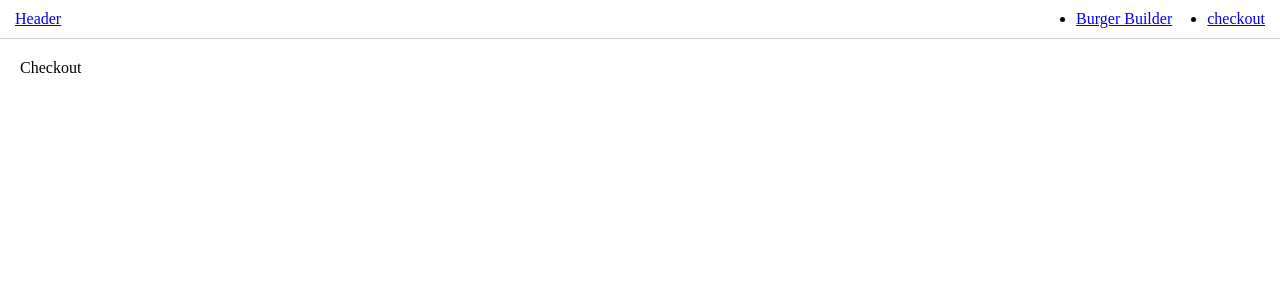
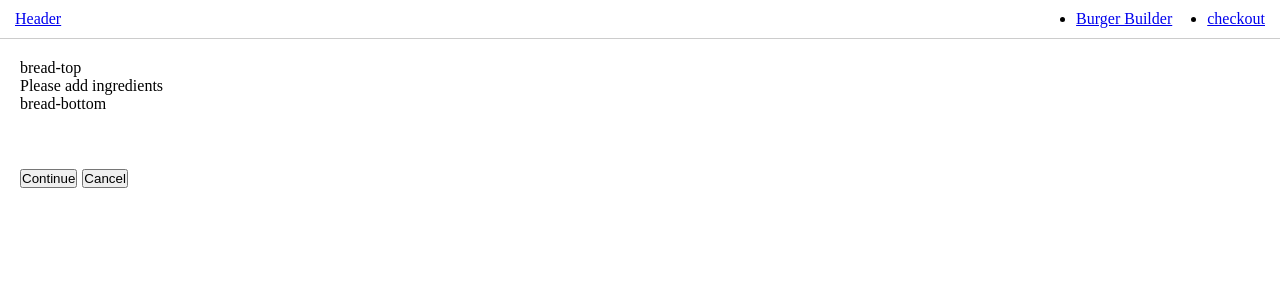
Before and after one commit to dhananjaym11/react-burger-new, a React (Create React App) app: page /checkout in a window 1280 px wide. Shown: the top 300 px of the page. Built offline with nearby package versions, Linux system fonts and the light colour scheme.

Commit message:
Added checkout page code

```diff
--- a/src/components/Burger/Burger.js
+++ b/src/components/Burger/Burger.js
@@ -13,7 +13,7 @@ const Burger = (props) => {
         ingredientsUI = 'Please add ingredients'
     }
     return (
-        <div style={{ height: 100, overflow: 'auto' }}>
+        <div style={{ height: 110, overflow: 'auto' }}>
             <BurgerIngredient type='bread-top' />
             {ingredientsUI}
             <BurgerIngredient type='bread-bottom' />
--- /dev/null
+++ b/src/components/Order/CheckoutSummary/CheckoutSummary.js
@@ -0,0 +1,17 @@
+import React from 'react';
+
+import Burger from '../../Burger/Burger';
+
+const CheckoutSummary = (props) => (
+    <div>
+        <Burger
+            ingredients={props.ingredients}
+        />
+        <div className="buttons">
+            <button onClick={props.checkoutContinue}>Continue</button>
+            <button onClick={props.checkoutCancelled}>Cancel</button>
+        </div>
+    </div>
+)
+
+export default CheckoutSummary;
--- a/src/containers/BurgerBuilder/BurgerBuilder.js
+++ b/src/containers/BurgerBuilder/BurgerBuilder.js
@@ -12,7 +12,6 @@ class BurgerBuilder extends React.Component {
         ingredients: null,
         totalPrice: 4,
         showModal: false,
-        showSpinner: false,
         errorMsg: null
     }
 
@@ -47,32 +46,15 @@ class BurgerBuilder extends React.Component {
     }
 
     purchaseHandler = () => {
-        this.setState({
-            showModal: false,
-            showSpinner: true
+        let param = '';
+        param += `price=${this.state.totalPrice}`;
+        Object.keys(this.state.ingredients).forEach(ing => {
+            param += `&${ing}=${this.state.ingredients[ing]}`
         })
-        const data = {
-            ingredients: this.state.ingredients,
-            price: this.state.totalPrice
-        }
-        fetch('https://react-burger-new-cf0b5.firebaseio.com/orders.json', {
-            method: 'POST',
-            headers: {
-                'Content-Type': 'application/json;charset=utf-8'
-            },
-            body: JSON.stringify(data)
-        }).then(response => response.json())
-            .then(result => {
-                this.setState({
-                    showSpinner: false
-                })
-            })
-            .catch(error => {
-                this.setState({
-                    showSpinner: false,
-                    errorMsg: error
-                })
-            });
+        this.props.history.push({
+            pathname: '/checkout',
+            search: param
+        });
     }
 
     render() {
@@ -108,7 +90,6 @@ class BurgerBuilder extends React.Component {
                             purchaseHandler={this.purchaseHandler}
                             toggleModal={this.toggleModal} />
                     </Modal>
-                    <Spinner isShow={this.state.showSpinner} />
                 </> :
                     <Spinner isShow={true} />
                 }
--- a/src/containers/Checkout/Checkout.js
+++ b/src/containers/Checkout/Checkout.js
@@ -1,8 +1,60 @@
 import React from 'react';
+import { Route } from 'react-router-dom';
+
+import CheckoutSummary from '../../components/Order/CheckoutSummary/CheckoutSummary';
+import ContactData from './ContactData/ContactData';
 
 class Checkout extends React.Component {
+    state = {
+        ingredients: {},
+        totalPrice: 4
+    }
+
+    componentDidMount() {
+        const paramStr = this.props.location.search;
+        let totalPrice = 4;
+        if (paramStr) {
+            const paramArr = paramStr.slice(1).split('&');
+            const ing = {};
+            paramArr.forEach(s => {
+                const k = s.split('=');
+                if (k[0] === 'price') {
+                    totalPrice = k[1];
+                } else {
+                    ing[k[0]] = parseInt(k[1]);
+                }
+            });
+            this.setState({
+                ingredients: ing,
+                totalPrice: totalPrice
+            });
+        }
+    }
+
+    checkoutCancelled = () => {
+        this.props.history.push('/')
+    }
+
+    checkoutContinue = () => {
+        this.props.history.push('/checkout/contact-data')
+    }
+
     render() {
-        return (<div>Checkout</div>)
+        return (
+            <div>
+                <CheckoutSummary
+                    ingredients={this.state.ingredients}
+                    checkoutCancelled={this.checkoutCancelled}
+                    checkoutContinue={this.checkoutContinue} />
+
+                <Route
+                    path={this.props.match.path + '/contact-data'}
+                    render={() => (<ContactData
+                        ingredients={this.state.ingredients}
+                        totalPrice={this.state.totalPrice}
+                    />)} />
+            </div>
+        )
     }
 }
 
--- /dev/null
+++ b/src/containers/Checkout/ContactData/ContactData.js
@@ -0,0 +1,73 @@
+import React from 'react';
+
+import Spinner from '../../../components/UI/Spinner/Spinner';
+
+class ContactData extends React.Component {
+    state = {
+        name: '',
+        email: '',
+        address: {
+            street: '',
+            code: ''
+        },
+        showSpinner: false
+    }
+
+    sumbitHandler = () => {
+        console.log(this.props.ingredients)
+
+        this.setState({
+            showSpinner: true
+        })
+        const data = {
+            ingredients: this.props.ingredients,
+            price: this.props.totalPrice
+        }
+        fetch('https://react-burger-new-cf0b5.firebaseio.com/orders.json', {
+            method: 'POST',
+            headers: {
+                'Content-Type': 'application/json;charset=utf-8'
+            },
+            body: JSON.stringify(data)
+        }).then(response => response.json())
+            .then(result => {
+                this.setState({
+                    showSpinner: false
+                })
+            })
+            .catch(error => {
+                this.setState({
+                    showSpinner: false,
+                    errorMsg: error
+                })
+            });
+    }
+
+    render() {
+        return (
+            <div>
+                <h3>Enter Address</h3>
+                <form>
+                    <div>
+                        <input type="text" name="name" placeholder="Enter Name" />
+                    </div>
+                    <div>
+                        <input type="text" name="email" placeholder="Enter Email" />
+                    </div>
+                    <div>
+                        <input type="text" name="street" placeholder="Enter Street" />
+                    </div>
+                    <div>
+                        <input type="text" name="code" placeholder="Enter Code" />
+                    </div>
+                    <div>
+                        <button type="button" onClick={this.sumbitHandler}>Submit</button>
+                    </div>
+                </form>
+                <Spinner isShow={this.state.showSpinner} />
+            </div>
+        )
+    }
+}
+
+export default ContactData;
```
